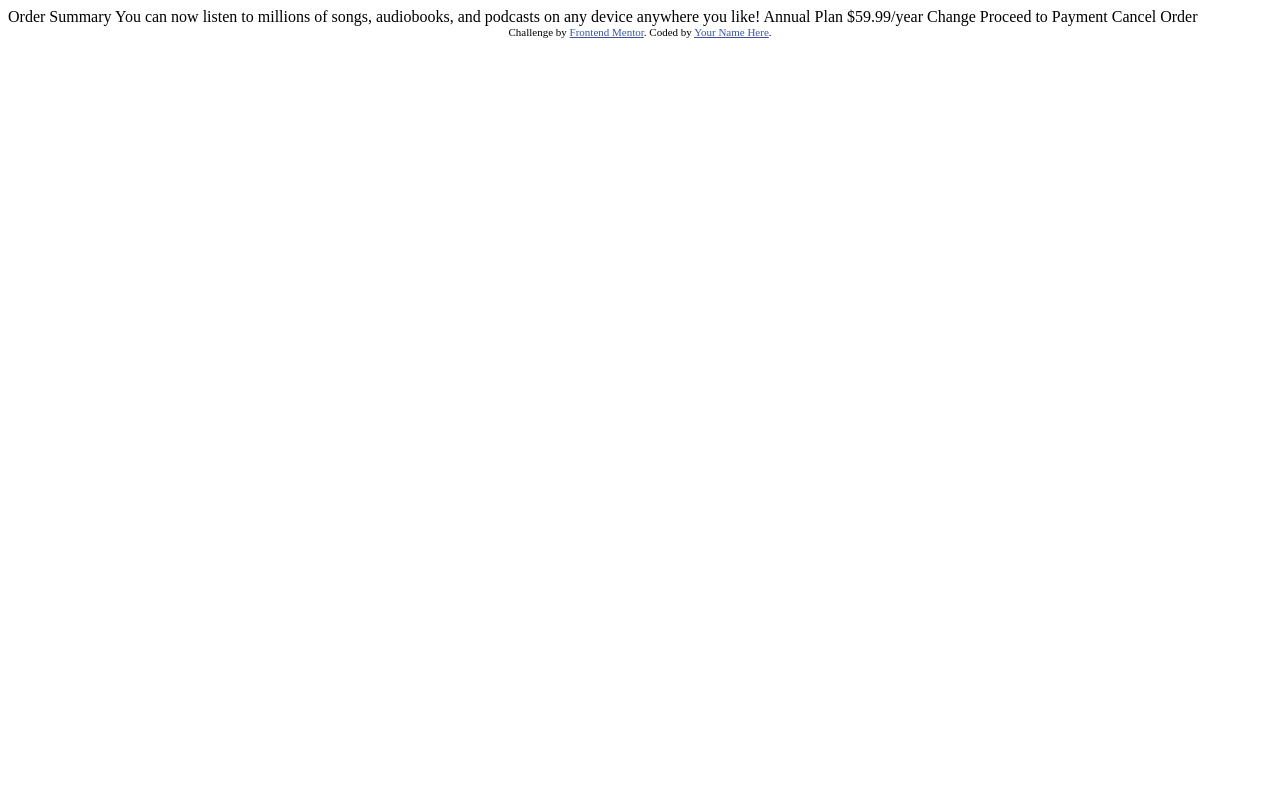
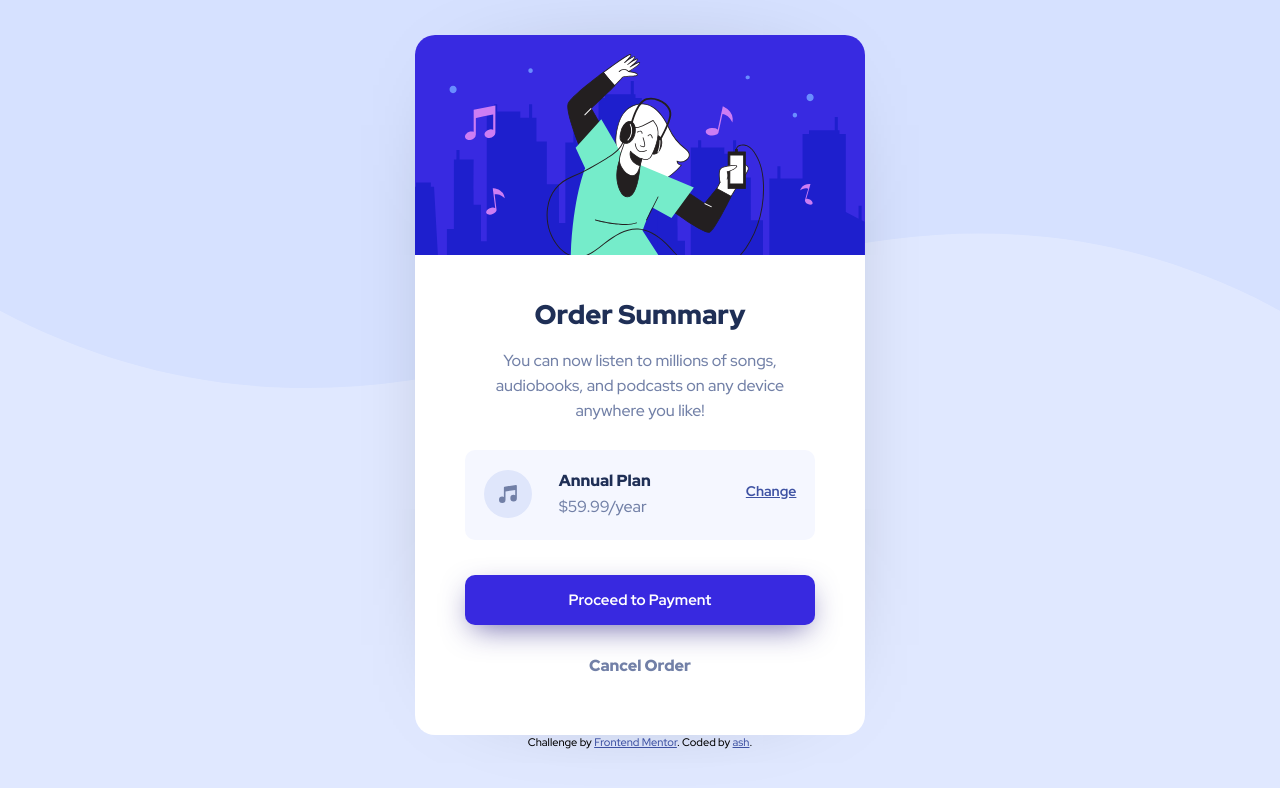
Before and after one commit to m-Ash1/simple-order-summary, a plain HTML site: page index.html in a window 1280 px wide. Drawn offline with Linux system fonts and the light colour scheme.

Commit message:
modifications on html and css file

```diff
--- /dev/null
+++ b/css/main.css
@@ -0,0 +1,140 @@
+*{
+    box-sizing: border-box;
+}
+body{
+    font-family: 'Red Hat Display';
+    font-size: 16px;
+    margin: 0;
+    background-image: url('../images/pattern-background-desktop.svg');
+    background-size: contain;
+    background-repeat: no-repeat;
+    background-color: hsl(225, 100%, 94%);
+    display: grid;
+    place-content: center;
+    height: calc(100vh - 16px);
+}
+
+.container{
+    background-color: white;
+    width: 450px;
+    height: 700px;
+    border-radius: 20px;
+    -webkit-box-shadow: 0px 0px 120px -90px rgb(0 0 0);
+    -moz-box-shadow: 0px 0px 120px -90px rgb(0 0 0);
+    box-shadow: 0px 0px 120px -90px rgb(0 0 0);
+}
+.image{
+    height: 220px;
+}
+.image img{
+    border-top-right-radius:  20px;
+    border-top-left-radius:  20px;
+}
+
+.main-summary{
+    height: 180px;
+    display: flex;
+    justify-content: center;
+}
+.centered-summary{
+    width: 70%;
+    display: flex;
+    justify-content: center;
+    align-items: center;
+    flex-direction: column;
+}
+.centered-summary h1{
+    color:  hsl(223, 47%, 23%);
+    font-weight: 900;
+    font-size: 27px;
+    margin: 45px 0 0px 0;
+}
+.centered-summary p{
+    line-height:25px;
+    text-align: center;
+    color: hsl(224, 23%, 55%);
+}
+
+.plan{
+    height: 120px;
+    display: flex;
+    padding: 15px 50px;
+}
+
+.blue-plan{
+    width: 100%;
+    background: hsl(225, 100%, 98%);
+    display: flex;
+    padding: 20px 5px;
+    border-radius: 10px;
+    justify-content: space-around;
+}
+.middle{
+    display: flex;
+    flex-direction: column;
+    width: 160px;
+    font-weight: 900;
+    color:  hsl(223, 47%, 23%);
+}
+.middle span{
+    margin-top: 5px;
+    font-weight: 100;
+    color: hsl(224, 23%, 55%);
+}
+
+.change{
+    padding-top: 12px;
+    font-weight: bold;
+    font-size: 14px;
+}
+.change a{
+    color: hsl(228, 45%, 44%);
+}
+.change a:hover{
+    color: #766CF1;
+    text-decoration: none;
+}
+
+.button{
+    height: 100px;
+    padding: 20px 50px;
+}
+
+.main-btn{
+    background-color: hsl(245, 75%, 52%);
+    width: 100%;
+    height: 50px;
+    border-radius: 10px;
+    color: white;
+    display: flex;
+    align-items: center;
+    justify-content: center;
+    font-size: 15px;
+    font-weight: 700;
+    -webkit-box-shadow: rgb(42 33 133 / 71%) 0px 10px 30px -8px;
+    -moz-box-shadow: rgb(42 33 133 / 71%) 0px 10px 30px -8px;
+    box-shadow: rgb(42 33 133 / 71%) 0px 10px 30px -8px;
+}
+.main-btn:hover{
+    cursor: pointer;
+    background-color: #766CF1;
+}
+
+.cancel{
+    text-align: center;
+}
+.cancel a{
+    text-decoration: none;
+    color: hsl(224, 23%, 55%);
+    font-weight: 900;
+}
+.cancel a:hover{
+    color:hsl(223, 47%, 23%);
+}
+.attribution {
+  font-size: 11px;
+  text-align: center;
+}
+.attribution a {
+  color: hsl(228, 45%, 44%);
+}
--- a/index.html
+++ b/index.html
@@ -3,35 +3,39 @@
 <head>
   <meta charset="UTF-8">
   <meta name="viewport" content="width=device-width, initial-scale=1.0"> <!-- displays site properly based on user's device -->
-
+  <link rel="stylesheet" href="css/main.css">
   <link rel="icon" type="image/png" sizes="32x32" href="./images/favicon-32x32.png">
-
+  <link rel="preconnect" href="https://fonts.googleapis.com">
+  <link rel="preconnect" href="https://fonts.gstatic.com" crossorigin>
+  <link href="https://fonts.googleapis.com/css2?family=Red+Hat+Display:wght@500;700;900&display=swap" rel="stylesheet">
   <title>Frontend Mentor | Order summary card</title>
-
-  <!-- Feel free to remove these styles or customise in your own stylesheet 👍 -->
-  <style>
-    .attribution { font-size: 11px; text-align: center; }
-    .attribution a { color: hsl(228, 45%, 44%); }
-  </style>
 </head>
 <body>
-
-  Order Summary
-
-  You can now listen to millions of songs, audiobooks, and podcasts on any
-  device anywhere you like!
-
-  Annual Plan
-  $59.99/year
-
-  Change
-
-  Proceed to Payment
-  Cancel Order
-
-  <div class="attribution">
-    Challenge by <a href="https://www.frontendmentor.io?ref=challenge" target="_blank">Frontend Mentor</a>.
-    Coded by <a href="#">Your Name Here</a>.
-  </div>
+    <div class="container">
+      <div class="image">
+        <img src="images/illustration-hero.svg" alt="music-illustration">
+      </div>
+      <div class="main-summary">
+        <div class="centered-summary">
+          <h1>Order Summary</h1>
+          <p>You can now listen to millions of songs, audiobooks, and podcasts on any
+            device anywhere you like!</p>
+          </div>
+      </div>
+      <div class="plan">
+        <div class="blue-plan">
+          <div class="icon"><img src="images/icon-music.svg" alt="icon-music"></div>
+          <div class="middle">Annual Plan <span>$59.99/year</span></div>
+          <div class="change"><a href="#">Change</a></div>
+        </div>
+      </div>
+      <div class="button">
+        <div class="main-btn">Proceed to Payment</div>
+      </div>
+      <div class="cancel"><a href="">Cancel Order</a></div>
+    </div>
+    <div class="attribution">
+      Challenge by <a href="https://www.frontendmentor.io?ref=challenge" target="_blank">Frontend Mentor</a>.
+      Coded by <a href="https://www.behance.net/m_ashraffarouk">ash</a>.
 </body>
 </html>
```
